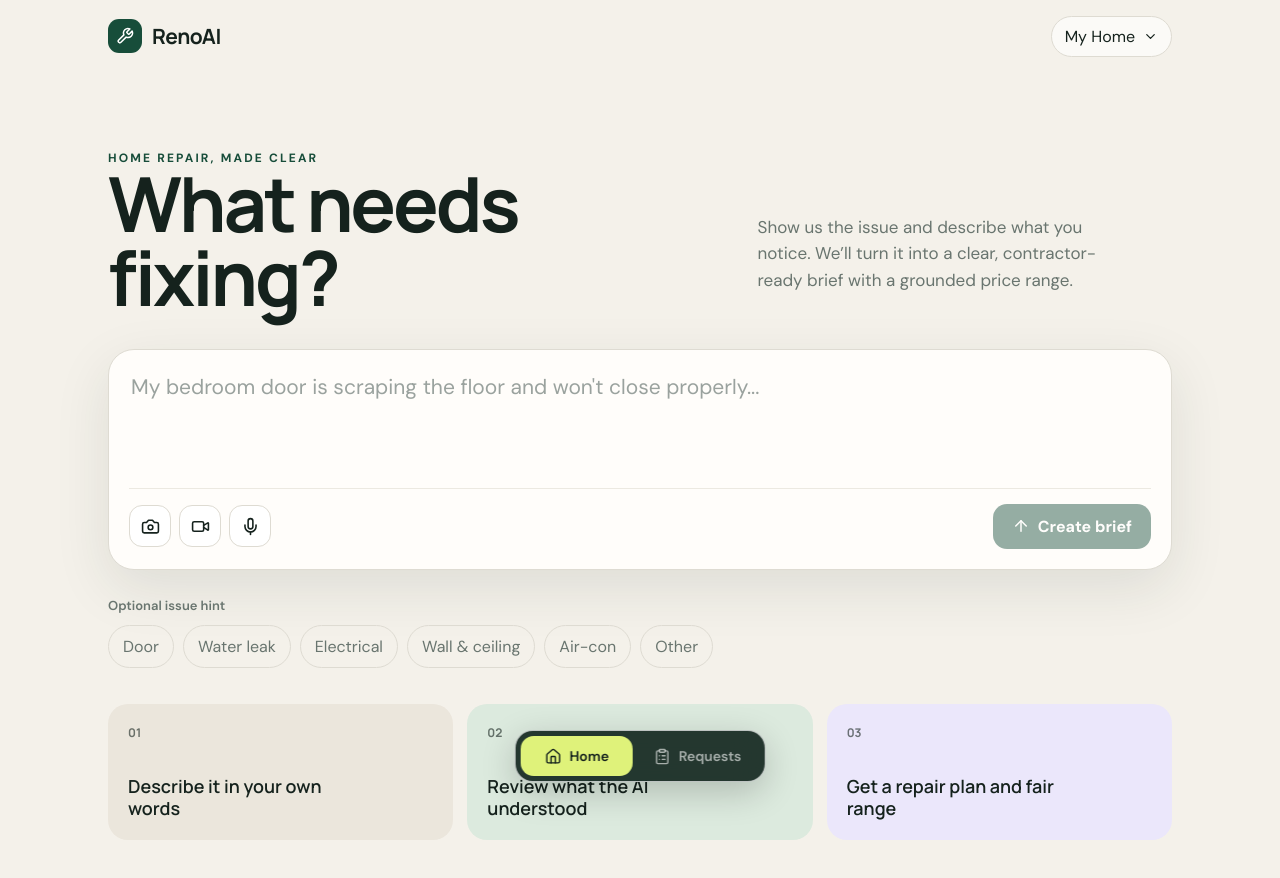
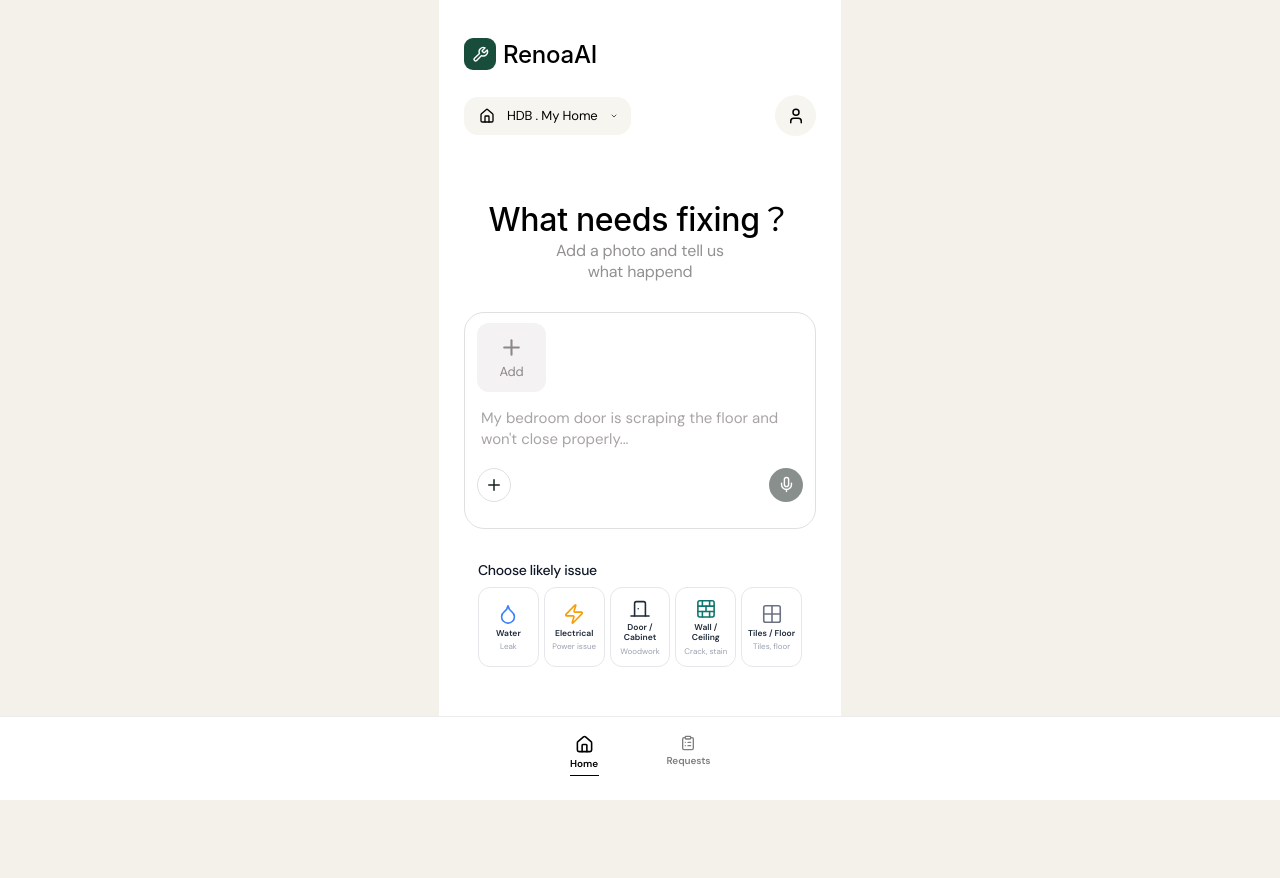
Before and after one commit to DavidOng122/RenoAi, a Next.js app: page /home in a window 1280 px wide. Shown: the top 878 px of the page. After the commit the page ends 800 px from the top, so only its background shows below. Built offline with nearby package versions, Linux system fonts and the light colour scheme.

Commit message:
Home page

```diff
--- a/src/app/globals.css
+++ b/src/app/globals.css
@@ -89,6 +89,30 @@ h1 { font-size: clamp(42px, 6vw, 76px); line-height: .98; max-width: 770px; }
 .brief-nav-item.active { color: #000; }
 .brief-nav-underline { width: 29px; height: 0; border-top: 1px solid #000; margin-top: 2px; }
 
+.home-logo { display: flex; align-items: center; gap: 7px; font: 510 24px/normal "SF Pro Display", "Manrope", sans-serif; letter-spacing: -.24px; color: #000; margin-bottom: 25px; }
+.home-logo .brand-mark { width: 32px; height: 32px; border-radius: 9px; }
+.home-hero { text-align: center; margin: 58px 0 29px; }
+.home-hero h1 { font: 510 32px/normal "SF Pro Display", "Manrope", sans-serif; letter-spacing: -.32px; color: #000; }
+.home-hero p { font-size: 16px; line-height: 1.3; color: #939090; letter-spacing: -.16px; margin-top: 1px; }
+.composer-card { background: #fff; border: 1px solid #e0e0e0; border-radius: 20px; padding: 10px 12px 26px; display: flex; flex-direction: column; gap: 16px; }
+.composer-photos { display: flex; gap: 8px; flex-wrap: wrap; }
+.composer-add { display: flex; flex-direction: column; align-items: center; justify-content: center; gap: 3px; width: 69px; height: 69px; border-radius: 12px; background: #f4f2f2; border: none; color: #8e8787; cursor: pointer; }
+.composer-add span { font-size: 13px; letter-spacing: -.2px; }
+.composer-thumb { width: 69px; height: 69px; border-radius: 12px; object-fit: cover; }
+.composer-textarea { display: block; width: 100%; min-height: 44px; border: 0; outline: 0; resize: none; background: transparent; font-size: 15px; line-height: 1.4; color: #15221d; padding: 0 4px; }
+.composer-textarea::placeholder { color: #a8a4a4; }
+.composer-toolbar { display: flex; justify-content: space-between; align-items: center; }
+.composer-icon-btn { width: 34px; height: 34px; border-radius: 50%; border: 1px solid #e0e0e0; background: white; color: #15221d; display: grid; place-items: center; cursor: pointer; }
+.composer-mic-btn { width: 34px; height: 34px; border-radius: 50%; border: none; background: #15221d; color: white; display: grid; place-items: center; cursor: pointer; }
+.composer-mic-btn:disabled { opacity: .5; cursor: not-allowed; }
+.issue-section { margin-top: 32px; padding: 0 14px; }
+.issue-label { font-size: 14px; font-weight: 500; color: #101828; letter-spacing: -.31px; margin-bottom: 8px; }
+.issue-row { display: flex; gap: 5px; }
+.issue-chip { flex: 1; min-width: 0; display: flex; flex-direction: column; align-items: center; justify-content: center; gap: 4px; height: 80px; padding: 10px 3px; border: .667px solid #e5e7eb; border-radius: 12px; background: white; cursor: pointer; }
+.issue-chip.active { border-color: var(--green); background: var(--mint); }
+.issue-chip-title { font-size: 8.5px; font-weight: 600; color: #1e2939; letter-spacing: 0; text-align: center; margin: 0; line-height: 1.2; }
+.issue-chip-sub { font-size: 8px; color: #99a1af; letter-spacing: 0; text-align: center; margin: 2px 0 0; white-space: nowrap; }
+
 .requests-title { font: 590 32px/normal "SF Pro Display", "Manrope", sans-serif; letter-spacing: -.32px; color: #000; margin: 0; }
 .requests-subtitle { font-size: 16px; color: #616161; letter-spacing: -.16px; margin: 4px 0 26px; }
 .requests-list { display: flex; flex-direction: column; gap: 14px; }
--- a/src/app/home/page.tsx
+++ b/src/app/home/page.tsx
@@ -1,10 +1,27 @@
-import { AppShell } from "@/components/AppShell";
+"use client";
+
+import { useEffect, useState } from "react";
+import { Wrench } from "lucide-react";
+import { MobileHeader, MobileBottomNav } from "@/components/MobileShell";
 import { RepairComposer } from "@/features/repair-input/RepairComposer";
+import { localStore } from "@/lib/local-store";
+import type { Property } from "@/schemas/property.schema";
 
 export default function HomePage() {
-  return <AppShell>
-    <section className="hero"><div><div className="eyebrow">Home repair, made clear</div><h1>What needs fixing?</h1></div><p className="hero-copy">Show us the issue and describe what you notice. We’ll turn it into a clear, contractor-ready brief with a grounded price range.</p></section>
-    <RepairComposer />
-    <section className="feature-strip" aria-label="How it works"><div className="feature"><span className="feature-number">01</span><strong>Describe it in your own words</strong></div><div className="feature"><span className="feature-number">02</span><strong>Review what the AI understood</strong></div><div className="feature"><span className="feature-number">03</span><strong>Get a repair plan and fair range</strong></div></section>
-  </AppShell>;
+  const [property, setProperty] = useState<Property>();
+  useEffect(() => {
+    const sync = () => setProperty(localStore.selectedProperty());
+    sync(); window.addEventListener("renoai:change", sync);
+    return () => window.removeEventListener("renoai:change", sync);
+  }, []);
+  return <div className="brief-shell">
+    <div className="home-logo"><span className="brand-mark"><Wrench size={17}/></span>RenoaAI</div>
+    <MobileHeader property={property}/>
+    <div className="home-hero">
+      <h1>What needs fixing？</h1>
+      <p>Add a photo and tell us<br/>what happend</p>
+    </div>
+    <RepairComposer/>
+    <MobileBottomNav/>
+  </div>;
 }
--- a/src/features/repair-input/RepairComposer.tsx
+++ b/src/features/repair-input/RepairComposer.tsx
@@ -2,17 +2,22 @@
 
 import { useRef, useState } from "react";
 import { useRouter } from "next/navigation";
-import { ArrowUp, Camera, LoaderCircle, Mic, Video } from "lucide-react";
+import { BrickWall, DoorClosed, Droplet, Grid2X2, LoaderCircle, Mic, Plus, Zap } from "lucide-react";
 import { localStore } from "@/lib/local-store";
 import { cn, newId } from "@/lib/utils";
 import type { MediaItem } from "@/schemas/project-brief.schema";
 
-const categories = ["Door", "Water leak", "Electrical", "Wall & ceiling", "Air-con", "Other"];
+const categories = [
+  { label: "Water", sub: "Leak", icon: Droplet, tint: "#3b82f6" },
+  { label: "Electrical", sub: "Power issue", icon: Zap, tint: "#f59e0b" },
+  { label: "Door / Cabinet", sub: "Woodwork", icon: DoorClosed, tint: "#1e2939" },
+  { label: "Wall / Ceiling", sub: "Crack, stain", icon: BrickWall, tint: "#0f766e" },
+  { label: "Tiles / Floor", sub: "Tiles, floor", icon: Grid2X2, tint: "#6b7280" },
+];
 
 export function RepairComposer() {
   const router = useRouter();
   const fileRef = useRef<HTMLInputElement>(null);
-  const videoRef = useRef<HTMLInputElement>(null);
   const [description, setDescription] = useState("");
   const [category, setCategory] = useState<string>();
   const [files, setFiles] = useState<File[]>([]);
@@ -55,20 +60,28 @@ export function RepairComposer() {
   }
 
   return <>
-    <div className="composer">
-      <textarea aria-label="Describe the repair" placeholder="My bedroom door is scraping the floor and won't close properly..." value={description} onChange={(e) => setDescription(e.target.value)} />
-      {files.length > 0 && <div className="muted" style={{fontSize:13, marginBottom:12}}>{files.length} evidence file{files.length > 1 ? "s" : ""} attached</div>}
-      <div className="composer-footer">
-        <div className="tool-row">
-          <button className="icon-btn" aria-label="Add photos" onClick={() => fileRef.current?.click()}><Camera size={19}/></button>
-          <button className="icon-btn" aria-label="Add video" onClick={() => videoRef.current?.click()}><Video size={19}/></button>
-          <button className="icon-btn" aria-label="Voice input" title="Voice input coming next"><Mic size={19}/></button>
-          <input ref={fileRef} hidden type="file" accept="image/*" multiple onChange={(e) => selectFiles(e.target.files)} />
-          <input ref={videoRef} hidden type="file" accept="video/*" multiple onChange={(e) => selectFiles(e.target.files)} />
-        </div>
-        <button className="primary-btn" disabled={!description.trim() || busy} onClick={submit}>{busy ? <LoaderCircle className="spin" size={18}/> : <ArrowUp size={18}/>} {busy ? "Understanding" : "Create brief"}</button>
+    <div className="composer-card">
+      <div className="composer-photos">
+        <button className="composer-add" aria-label="Add photos" onClick={() => fileRef.current?.click()}><Plus size={25}/><span>Add</span></button>
+        {files.filter((f) => f.type.startsWith("image")).map((file, i) => <img className="composer-thumb" key={i} src={URL.createObjectURL(file)} alt=""/>)}
+        <input ref={fileRef} hidden type="file" accept="image/*" multiple onChange={(e) => selectFiles(e.target.files)} />
+      </div>
+      <textarea className="composer-textarea" aria-label="Describe the repair" placeholder="My bedroom door is scraping the floor and won't close properly..." value={description} onChange={(e) => setDescription(e.target.value)} />
+      <div className="composer-toolbar">
+        <button className="composer-icon-btn" aria-label="Add attachment" onClick={() => fileRef.current?.click()}><Plus size={18}/></button>
+        <button className="composer-mic-btn" disabled={!description.trim() || busy} onClick={submit} aria-label="Create brief">{busy ? <LoaderCircle className="spin" size={17}/> : <Mic size={17}/>}</button>
       </div>
     </div>
-    <div className="category-section"><div className="section-label">Optional issue hint</div><div className="categories">{categories.map((item) => <button key={item} className={cn("category", category === item && "active")} onClick={() => setCategory(category === item ? undefined : item)}>{item}</button>)}</div></div>
+    <div className="issue-section">
+      <div className="issue-label">Choose likely issue</div>
+      <div className="issue-row">
+        {categories.map(({ label, sub, icon: Icon, tint }) => (
+          <button key={label} className={cn("issue-chip", category === label && "active")} onClick={() => setCategory(category === label ? undefined : label)}>
+            <Icon size={22} color={tint} strokeWidth={1.75}/>
+            <div><p className="issue-chip-title">{label}</p><p className="issue-chip-sub">{sub}</p></div>
+          </button>
+        ))}
+      </div>
+    </div>
   </>;
 }
```
Also changed, not shown: 1 other file (tests, documents, lock files or other folders).
